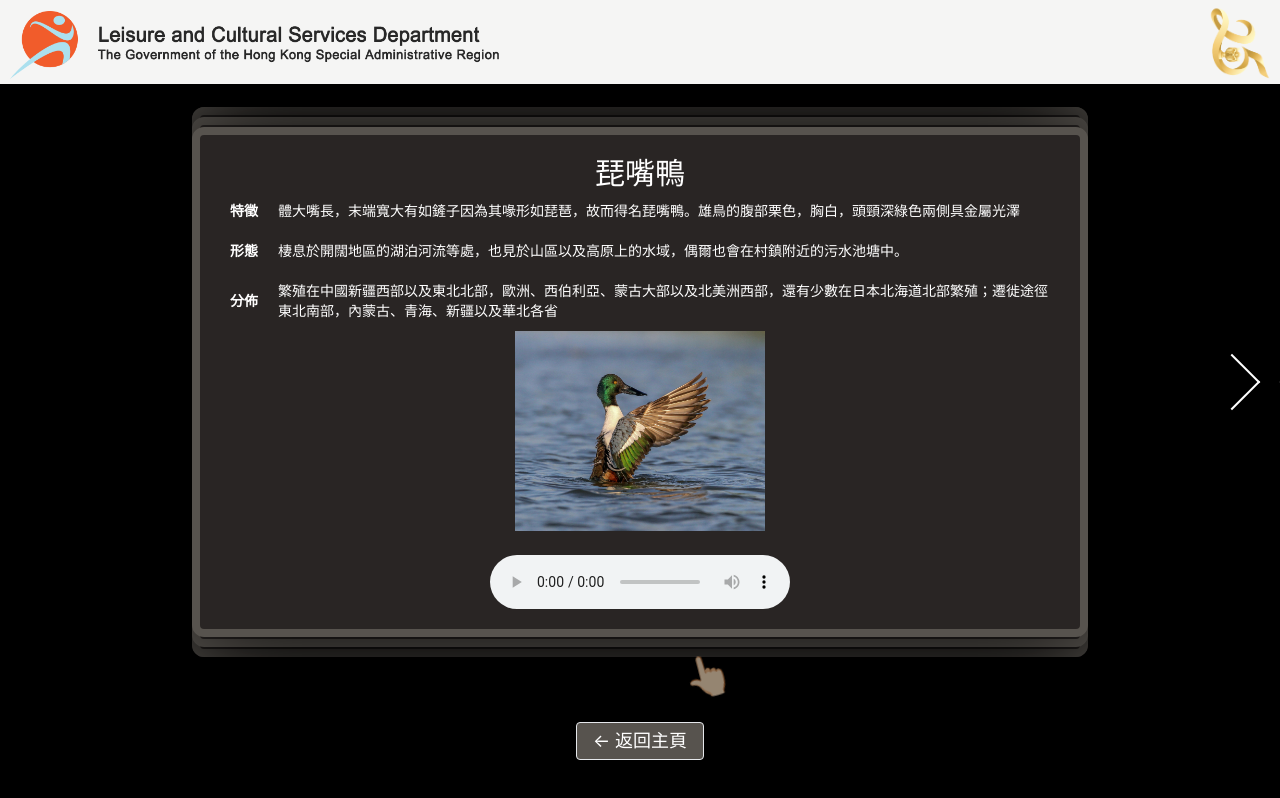
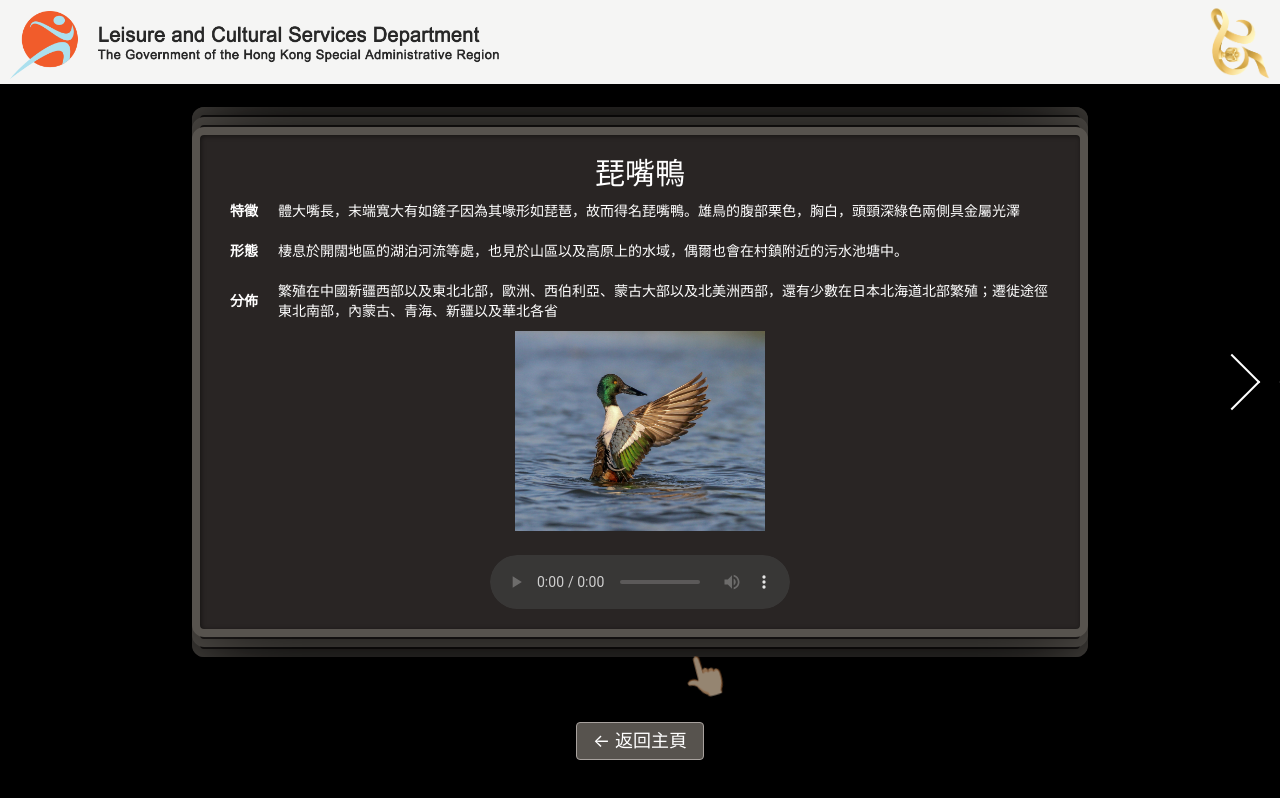
Before and after one commit to tyuen/aviary-kiosk, a React (Create React App) app: page / in a window 1280 px wide. Both pictures are taken after a click on the button "赤膀鴨". Built offline with nearby package versions, Linux system fonts and the light colour scheme; a web font is replaced by a local one.

Commit message:
pulse animation; detect env before calling service worker

```diff
--- a/src/App.tsx
+++ b/src/App.tsx
@@ -16,6 +16,25 @@ function App() {
 
   const carouselRef = useRef<any>();
   const mediaRef = useRef<HTMLAudioElement[]>([]);
+  useEffect(() => {
+    const list = mediaRef.current;
+    const onPlay = e => {
+      e.target.style.animation = "outline-pulse 2s ease-out infinite";
+    };
+    const onPause = e => {
+      e.target.style.animation = "none";
+    };
+    for (let n of list) {
+      n.addEventListener("play", onPlay, false);
+      n.addEventListener("pause", onPause, false);
+    }
+    return () => {
+      for (let n of list) {
+        n.removeEventListener("play", onPlay, false);
+        n.removeEventListener("pause", onPause, false);
+      }
+    };
+  }, [mediaRef.current.length]);
 
   const bookRef = useRef<HTMLElement>();
 
@@ -60,7 +79,9 @@ function App() {
               <button
                 key={i}
                 className="z-0 relative flex justify-center items-center text-center border-4 border-stone-700 rounded-lg w-[17vmin] h-[17vmin] text-xl text-white transition-transform overflow-hidden active:scale-90"
-                style={{ textShadow: "0 0 4px #000, 0 0 10px #000" }}
+                style={{
+                  textShadow: "0 0 4px #000, 0 0 10px #000",
+                }}
                 onClick={e => changePage(i)}
               >
                 <img
@@ -80,7 +101,10 @@ function App() {
               <div
                 key={i}
                 className="overflow-auto text-sm p-5 flex flex-col border-8 border-stone-600 rounded-xl bg-stone-800 max-w-[70%]"
-                style={{ boxShadow: "0 0 100px black" }}
+                style={{
+                  boxShadow:
+                    "0 0 100px black, inset 1px 1px 5px rgba(0 0 0/0.5)",
+                }}
               >
                 <header className="text-3xl text-center">{info.h1}</header>
                 <table cellSpacing={0} cellPadding={10} border={0}>
@@ -96,7 +120,7 @@ function App() {
                 <div className="relative grow min-h-[25vh]">
                   <img
                     src={"./data/" + info.img}
-                    className="absolute object-contain w-full h-full min-h-0"
+                    className="absolute object-scale-down w-full h-full min-h-0"
                     alt=""
                   />
                 </div>
@@ -105,7 +129,8 @@ function App() {
                     ref={n => (mediaRef.current[i] = n)}
                     src={"./data/" + info.audio}
                     controls
-                    className="self-center mt-6 shrink-0"
+                    controlsList="nodownload nofullscreen"
+                    className="self-center mt-6 rounded-full shrink-0"
                   />
                 ) : null}
               </div>
@@ -113,7 +138,7 @@ function App() {
           </Carousel>
           <SwipeIntro className="mb-3 -mt-10" />
           <button
-            className="min-h-0 px-4 py-1 mb-10 text-lg text-white border rounded bg-stone-600 shrink-0"
+            className="min-h-0 px-4 py-1 mb-10 text-lg text-white border rounded border-stone-400 bg-stone-600 shrink-0 active:scale-90"
             onClick={() => changePage(-1)}
           >
             &larr; 返回主頁
--- a/src/components/SwipeIntro.module.css
+++ b/src/components/SwipeIntro.module.css
@@ -2,7 +2,7 @@
   width: 70px;
   height: 70px;
   font-size: 50px;
-  animation: finger 10s infinite alternate-reverse;
+  animation: finger 10s linear infinite alternate-reverse;
   display: flex;
   align-items: center;
   justify-content: center;
--- a/src/index.css
+++ b/src/index.css
@@ -18,9 +18,9 @@ body {
   color: white;
   margin: 0;
   --dimmed: rgba(255, 255, 255, 0.5);
-  font-family: JustFontFenYuan, -apple-system, BlinkMacSystemFont, "Segoe UI", "Roboto", "Oxygen",
-    "Ubuntu", "Cantarell", "Fira Sans", "Droid Sans", "Helvetica Neue",
-    sans-serif;
+  font-family: JustFontFenYuan, -apple-system, BlinkMacSystemFont, "Segoe UI",
+    "Roboto", "Oxygen", "Ubuntu", "Cantarell", "Fira Sans", "Droid Sans",
+    "Helvetica Neue", sans-serif;
   -webkit-font-smoothing: antialiased;
   -moz-osx-font-smoothing: grayscale;
 }
@@ -28,3 +28,16 @@ body {
 a:active {
   opacity: 0.8;
 }
+
+audio[controls] {
+  filter: brightness(90%) invert(90%);
+}
+
+@keyframes outline-pulse {
+  10% {
+    outline: rgba(0 0 0/0.3) solid 2px;
+  }
+  to {
+    outline: transparent solid 10px;
+  }
+}
--- a/src/index.js
+++ b/src/index.js
@@ -8,7 +8,7 @@ const root = ReactDOM.createRoot(document.getElementById("root"));
 root.render(
   <React.StrictMode>
     <App />
-  </React.StrictMode>
+  </React.StrictMode>,
 );
 
 // If you want to start measuring performance in your app, pass a function
@@ -16,10 +16,12 @@ root.render(
 // or send to an analytics endpoint. Learn more: https://bit.ly/CRA-vitals
 reportWebVitals();
 
-window.addEventListener("contextmenu", (e) => e.preventDefault(), false);
+if (process.env.NODE_ENV !== "development") {
+  window.addEventListener("contextmenu", e => e.preventDefault(), false);
 
-if ("serviceWorker" in navigator) {
-  navigator.serviceWorker.register("sw.js");
+  if ("serviceWorker" in navigator) {
+    navigator.serviceWorker.register("sw.js");
+  }
 }
 
 window.addEventListener(
@@ -27,5 +29,5 @@ window.addEventListener(
   () => {
     alert("Great success!");
   },
-  false
+  false,
 );
```
